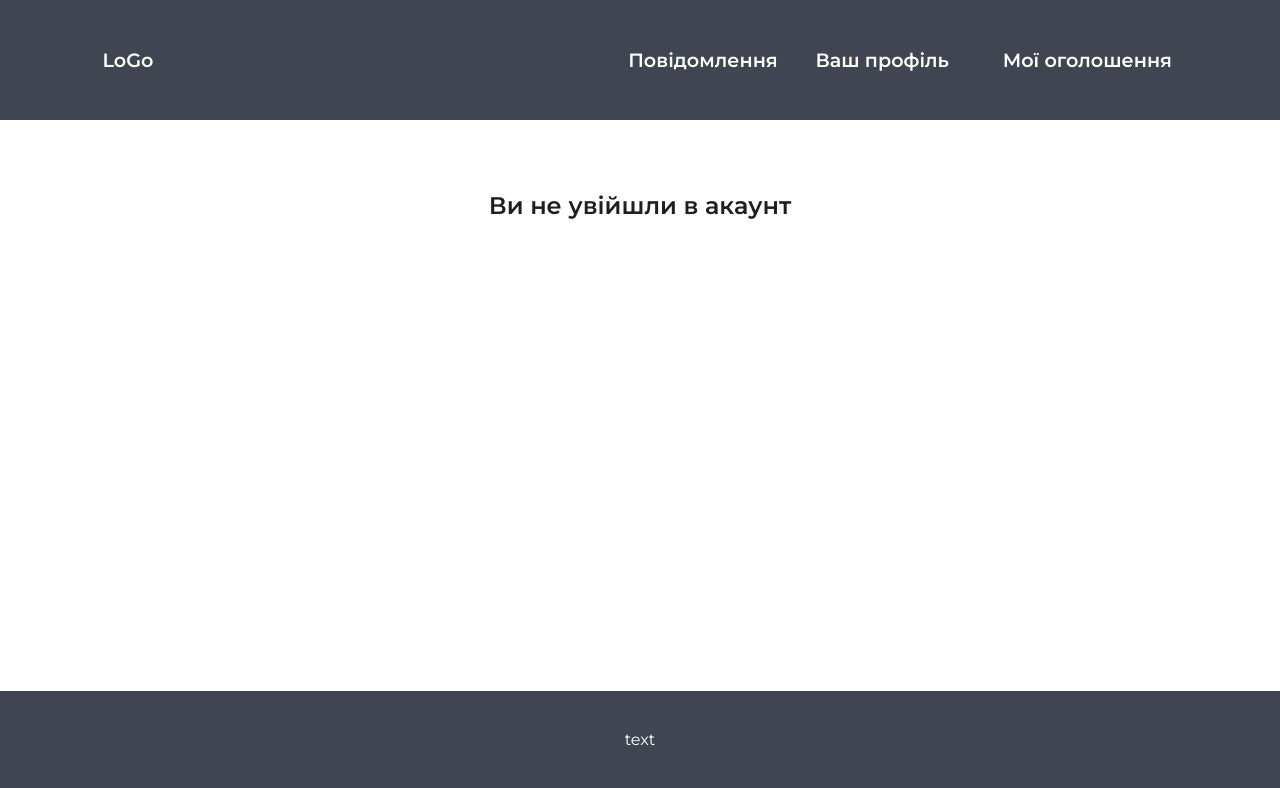
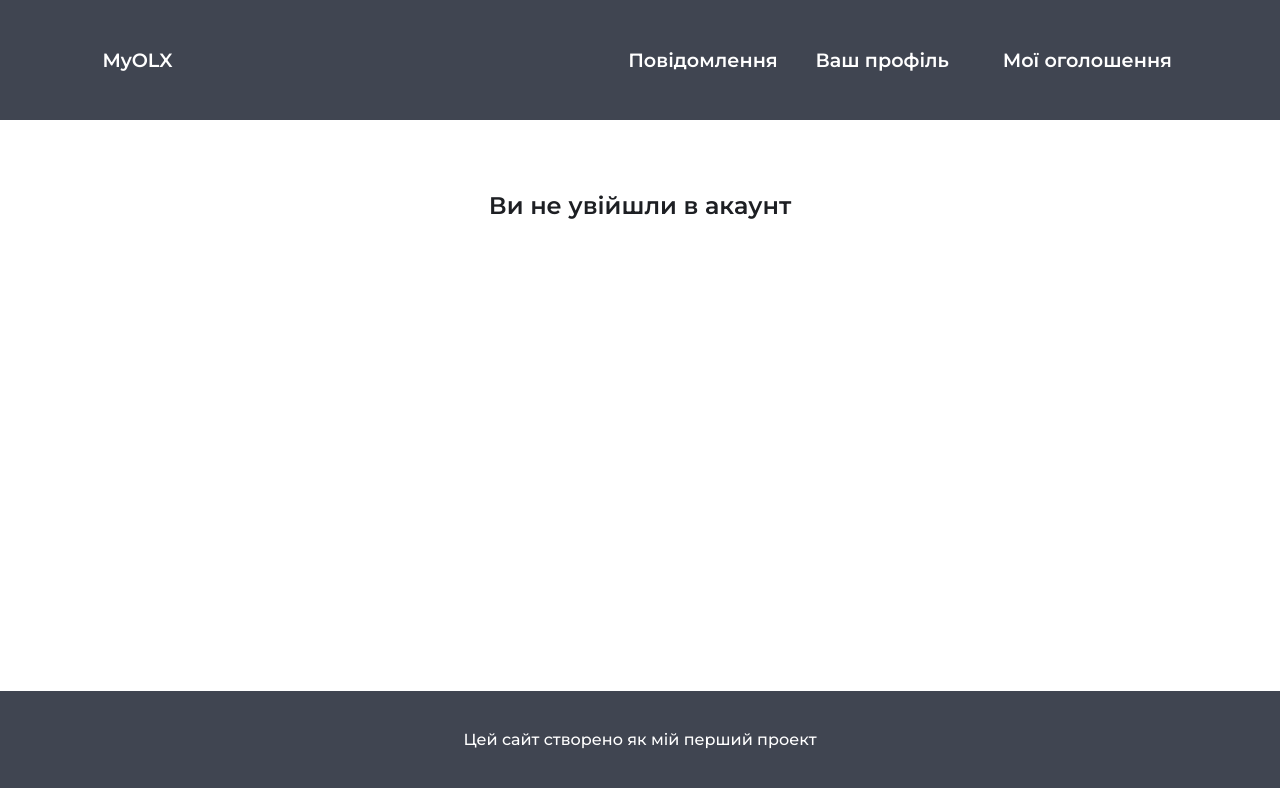
Before and after one commit to Artem12122/myolx, a React (Create React App) app: page /message in a window 1280 px wide. Shown: the top 788 px of the page. Built offline with nearby package versions, Linux system fonts and the light colour scheme; what @rtk-query/graphql-request-base-query would draw is missing.

Commit message:
fix, favicon

```diff
--- a/public/index.html
+++ b/public/index.html
@@ -1,5 +1,5 @@
 <!DOCTYPE html>
-<html lang="en">
+<html lang="ua">
   <head>
     <meta charset="utf-8" />
     <meta name="viewport" content="width=device-width, initial-scale=1" />
@@ -8,8 +8,7 @@
       name="description"
       content="Web site created using create-react-app"
     />
-    <!-- <link rel="apple-touch-icon" href="%PUBLIC_URL%/logo192.png" /> -->
-    <!-- <link rel="manifest" href="%PUBLIC_URL%/manifest.json" /> -->
+    <link rel="icon" href="%PUBLIC_URL%/favicon.png" >
     <link rel="preconnect" href="https://fonts.googleapis.com">
     <link rel="preconnect" href="https://fonts.gstatic.com" crossorigin>
     <link href="https://fonts.googleapis.com/css2?family=Montserrat:ital,wght@0,100..900;1,100..900&display=swap" rel="stylesheet">
--- a/src/App.css
+++ b/src/App.css
@@ -69,6 +69,7 @@ main {
   background-color: #404551;
   text-align: center;
   color: white;
+  font-weight: 500;
 }
 
 h2 {
--- a/src/components/Footer.js
+++ b/src/components/Footer.js
@@ -6,7 +6,7 @@ const Footer = () => {
 
     return (
         <footer className="App-foter">
-            text
+            Цей сайт створено як мій перший проект
         </footer>
     )
 }
--- a/src/components/Header.js
+++ b/src/components/Header.js
@@ -31,7 +31,7 @@ function Header() {
     <header className="App-header">
       <ul>
         <li className="logo">
-          <NavLink to="/">LoGo</NavLink>
+          <NavLink to="/">MyOLX</NavLink>
         </li>
         <li>
           <NavLink to="/message">Повідомлення</NavLink>
--- a/src/components/Message.js
+++ b/src/components/Message.js
@@ -22,7 +22,7 @@ const Message = () => {
 
   const chatsId = Object.keys(chats);
 
-//   if (chatsId.length < 1) return <h2>У вас немаєчатів</h2>
+  // if (chatsId.length < 1) return <h2>У вас немаєчатів</h2>
 
   return (
     <div className="parent-message">
@@ -64,7 +64,7 @@ const Message = () => {
         ))}
       </div>
       <div className="message-main">
-        <Route path="/message" render={() => <h2>У вас немає чатів</h2> } exact />
+        <Route path="/message" render={() => <h2>Виберіть чат</h2> } exact />
         <Route path="/message/:chat_id" component={MessageComponent} />
       </div>
       <Route path="/message/:chat_id" component={MessageInput} />
--- a/src/components/MessageInput.js
+++ b/src/components/MessageInput.js
@@ -19,7 +19,9 @@ const MessageInput = ({ my_id }) => {
       .filter((to_id) => to_id !== _id)
       .join("");
 
-    messageQuery({ _id: to_id, text });
+    if (text.length > 0) {
+      messageQuery({ _id: to_id, text });
+    }
 
     setText("");
   };
--- a/src/components/MessageOneSMS.js
+++ b/src/components/MessageOneSMS.js
@@ -1,4 +1,3 @@
-import { CircleUserRound } from "lucide-react"
 import dateCreatedAt from "../utils/date"
 
 
```
Also changed, not shown: public/favicon.png (added).
